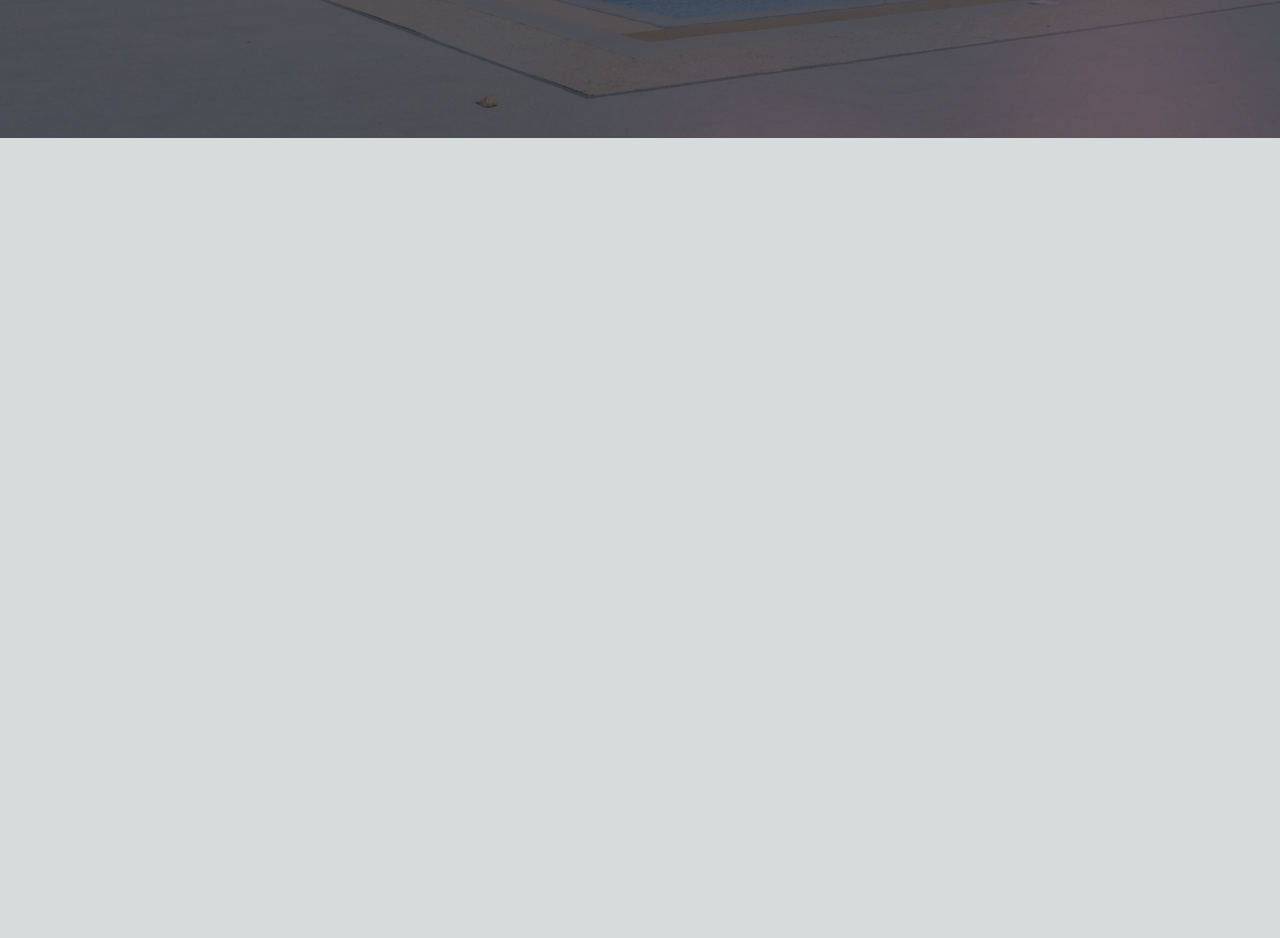
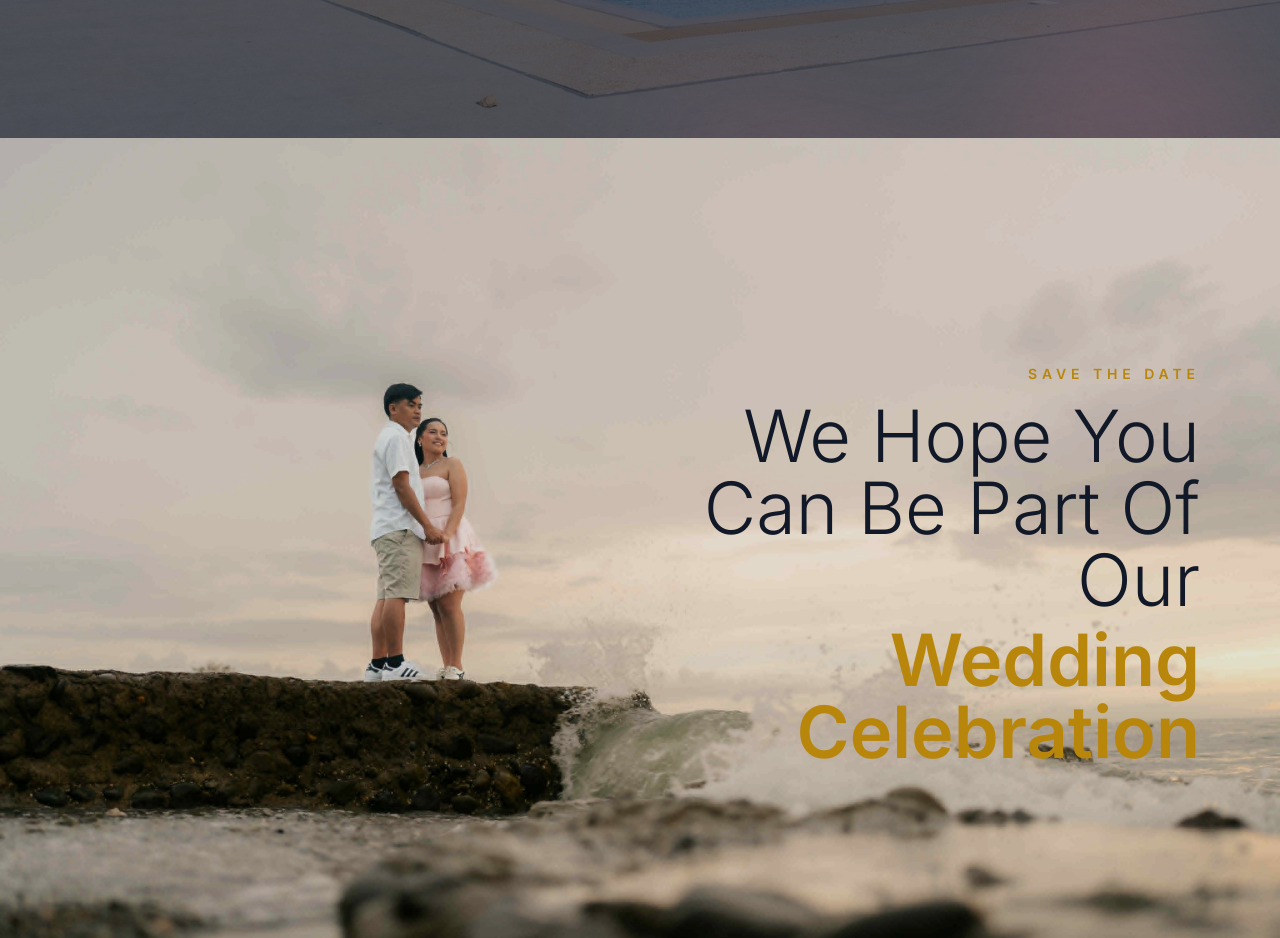
Before and after one commit to RefinedSaltqwe/jonahanand, a Next.js app: page / in a window 1280 px wide. Shown: the part 4200-5138 px from the top of the page. Before the commit the page ends 4338 px from the top, so only its background shows below. Built offline with nearby package versions, Linux system fonts and the light colour scheme; no server answers.

Commit message:
Update Main view

```diff
--- /dev/null
+++ b/src/components/HeroSectionTwo.tsx
@@ -0,0 +1,44 @@
+import Image from "next/image";
+import React from "react";
+
+const HeroSectionTwo: React.FC = () => {
+  return (
+    <section className="relative h-screen w-full overflow-hidden">
+      {/* Background Image */}
+      <Image
+        src="/assets/images/hero-2.jpg"
+        alt="Wedding Couple"
+        fill
+        priority
+        className="
+          object-cover
+          object-[34%_62%]     /* mobile = couple directly under text */
+          sm:object-[38%_60%]
+          md:object-[58%_center]
+          lg:object-center
+        "
+      />
+
+      {/* Overlay */}
+      <div className="absolute inset-0 bg-white/15 md:bg-black/10" />
+
+      {/* Content */}
+      <div className="relative z-10 flex h-full items-start justify-center px-6 pt-14 md:items-center md:justify-end md:px-14 lg:px-20">
+        <div className="max-w-xl text-center md:text-right">
+          <p className="mb-4 text-sm font-semibold uppercase tracking-[0.35em] text-[#b8860b]">
+            Save The Date
+          </p>
+
+          <h1 className="text-4xl font-light leading-tight text-gray-900 sm:text-5xl md:text-6xl lg:text-7xl">
+            We Hope You Can Be Part Of Our
+            <span className="mt-2 block font-semibold text-[#b8860b]">
+              Wedding Celebration
+            </span>
+          </h1>
+        </div>
+      </div>
+    </section>
+  );
+};
+
+export default HeroSectionTwo;
--- a/src/pages/index.tsx
+++ b/src/pages/index.tsx
@@ -1,25 +1,26 @@
-import Attention from '@/components/Attention'
-import Ceremony from '@/components/Ceremory'
-import Details from '@/components/Details'
-import FamilyPresence from '@/components/FamilyPresence'
-import HeroSection from '@/components/HeroSection'
-import Reception from '@/components/Reception'
-import Rsvp from '@/components/Rsvp'
-import { Inter } from 'next/font/google'
+import Attention from "@/components/Attention";
+import Ceremony from "@/components/Ceremory";
+import Details from "@/components/Details";
+import FamilyPresence from "@/components/FamilyPresence";
+import HeroSection from "@/components/HeroSection";
+import HeroSectionTwo from "@/components/HeroSectionTwo";
+import Reception from "@/components/Reception";
+import Rsvp from "@/components/Rsvp";
+import { Inter } from "next/font/google";
 
-
-const inter = Inter({ subsets: ['latin'] })
+const inter = Inter({ subsets: ["latin"] });
 
 export default function Home() {
   return (
     <div className={`${inter.className} bg-white`}>
-      <HeroSection/>
-      <Rsvp/>
-      <FamilyPresence/>
-      <Details/>
+      <HeroSection />
+      <Rsvp />
+      <FamilyPresence />
+      <Details />
       {/* <Attention/> */}
-      <Ceremony/>
-      <Reception/>
+      <Ceremony />
+      <Reception />
+      <HeroSectionTwo />
     </div>
-  )
+  );
 }
```
Also changed, not shown: public/assets/images/hero-2.jpg (added).
